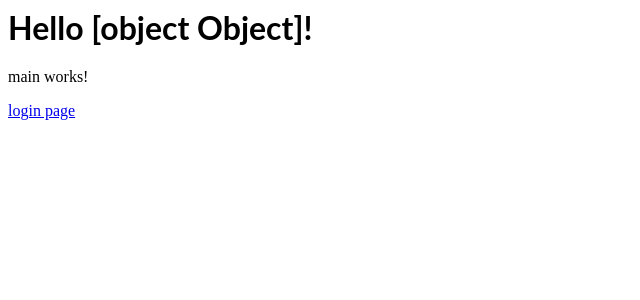
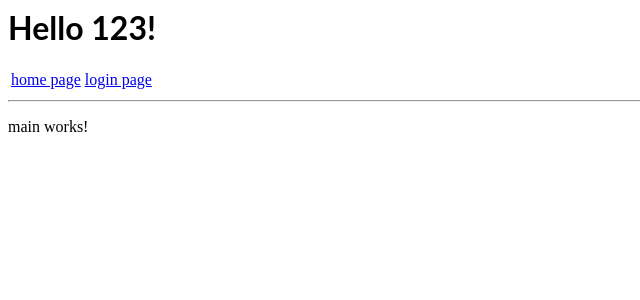
Before and after one commit to werrio5/angular-test, an Angular app: page /home in a window 1280 px wide. Shown: the top 300 px of the page, without its empty margins (0-640 px from the left). Built offline with nearby package versions, Linux system fonts and the light colour scheme.

Commit message:
7 files modified

```diff
--- a/src/app/app.component.html
+++ b/src/app/app.component.html
@@ -1,3 +1,14 @@
+<hello name="{{ name }}"></hello>
+<table><tr><td>
+  <nav>
+  <a routerLink="/home">home page</a>
+</nav>
+</td><td>
+<nav>
+  <a routerLink="/login">login page</a>
+</nav>
+</td></tr>
+</table>
+<hr>
 
-<hello name="{{ name }}"></hello>
 <router-outlet></router-outlet>
--- a/src/app/app.component.ts
+++ b/src/app/app.component.ts
@@ -2,6 +2,7 @@ import { Component } from '@angular/core';
 import { Injectable } from '@angular/core';
 import { Observable } from 'rxjs/Observable';
 import { Subject } from 'rxjs/Subject';
+
 
 @Component({
   selector: 'my-app',
@@ -11,13 +12,18 @@ import { Subject } from 'rxjs/Subject';
 
 @Injectable()
 export class AppComponent  {
-  name: Observable<string>;
+  name:string;
+  userName: Observable<string>;
 
-   private nameSubject: Subject<string>=new Subject();
+  private AppComponent: Subject<string>=new Subject();
+
   constructor() {
-    this.name= this.nameSubject.asObservable();
+    this.userName = this.AppComponent.asObservable();
+    this.name= "123";
   }
-  updatePreviousUrl(newName: string) {
-    this.nameSubject.next(newName);
+
+  updateName(newUsername: string) {
+    this.AppComponent.next(newUsername);
   }
+
 }
--- a/src/app/app.module.ts
+++ b/src/app/app.module.ts
@@ -25,6 +25,10 @@ const appRoutes: Routes = [
 
     LoginModule
       ],
+      exports:[
+        AppComponent,
+      ],
+
   declarations: [
     AppComponent,
     HelloComponent,
--- a/src/app/hello.component.ts
+++ b/src/app/hello.component.ts
@@ -1,4 +1,4 @@
-import { Component, Input, OnInit } from '@angular/core';
+import { Component, Input,OnInit} from '@angular/core';
 import { AppComponent } from './app.component';
 
 @Component({
@@ -6,16 +6,17 @@ import { AppComponent } from './app.component';
   template: `<h1>Hello {{name}}!</h1>`,
   styles: [`h1 { font-family: Lato; }`]
 })
-export class HelloComponent implements OnInit {
+export class HelloComponent implements OnInit{
   @Input() name: string;
 
-  newName:string;
-  constructor(private AppComponent: AppComponent) {
+   constructor(private AppComponent: AppComponent) {
   }
+
   ngOnInit() {
-    this.AppComponent.name.subscribe((data) => {
-      this.newName=data;
-      console.log('>> previous url', this.newName);
-    });
+
+  }
+
+onUpdateUrl(prevUrl: string){
+    this.AppComponent.updatePreviousUrl('http://google.com');
   }
 }
--- a/src/app/modules/login/button.component.ts
+++ b/src/app/modules/login/button.component.ts
@@ -8,10 +8,11 @@ import { AppComponent } from './app.component';
 })
 export class ButtonComponent {
 
-constructor(private router: Router,private AppComponent: AppComponent){
+constructor(private router: Router,){
 }
+
+
   onClick() {
-    this.AppComponent.updatePreviousUrl('http://google.com');
   this.router.navigate(['home']);
   }
 }
--- a/src/app/modules/login/login.module.ts
+++ b/src/app/modules/login/login.module.ts
@@ -3,6 +3,7 @@ import { NgModule } from '@angular/core';
 
 import { LoginComponent } from './login.component';
 import { ButtonComponent} from './button.component'
+import { AppComponent } from './app.component';
 
 @NgModule({
   imports:      [
--- a/src/app/modules/main/main.component.html
+++ b/src/app/modules/main/main.component.html
@@ -1,6 +1,3 @@
 <p>
   main works!
 </p>
-<nav>
-  <a routerLink="/login">login page</a>
-</nav>
```
